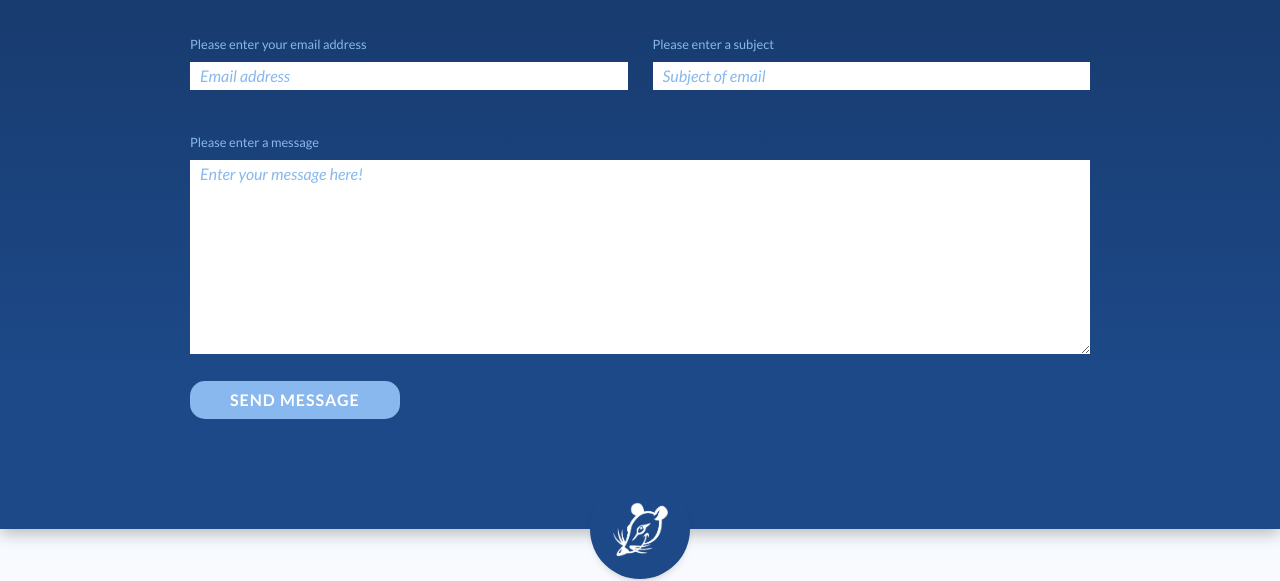
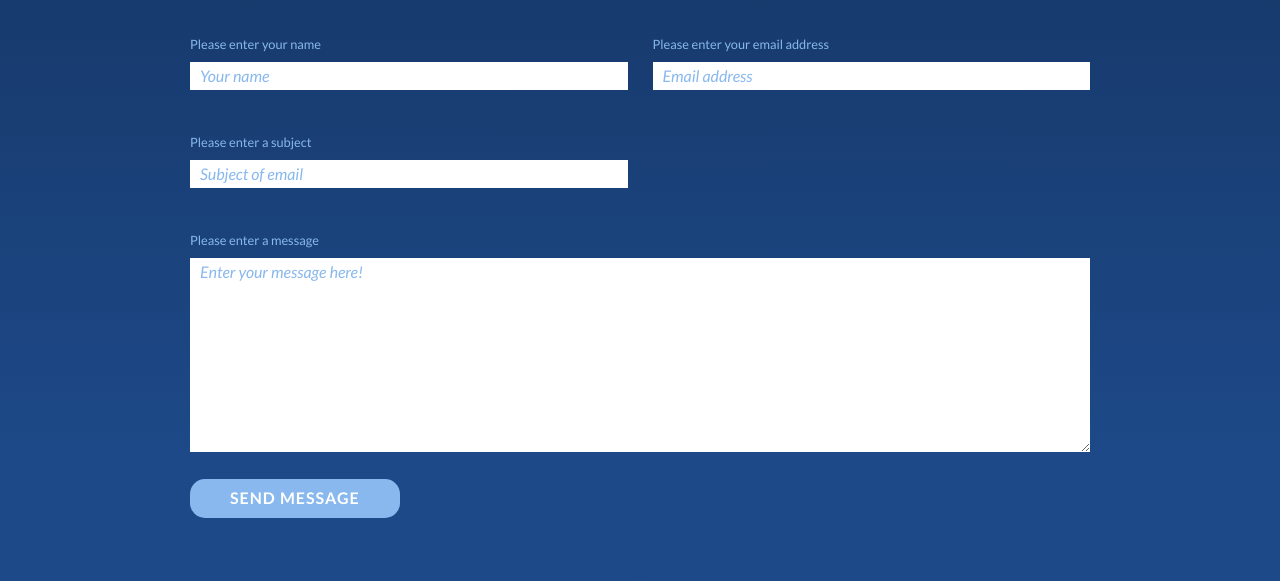
Before and after one commit to yourpalkat/runningrats, a plain HTML site: page contact.html in a window 1280 px wide. Shown: the part 256-837 px from the top of the page. Drawn offline with nearby package versions, Linux system fonts and the light colour scheme.

Commit message:
New email form via Formspree for better spam filtering

```diff
--- a/contact.html
+++ b/contact.html
@@ -31,15 +31,20 @@
 			<div class="wrapper">
 				<h2 class="white-text"><span class="light">Contact</span> us!</h2>
 				<p class="intro-text">Questions about our weekly meet-ups? About us? About running? About astrophysics? (Well, maybe not that last one.) Please get in touch!</p>
-				<form action="http://www.focuspocus.io/magic/88542568e8cea4c92d11c8df4748ddb7" class="contact-form" method="POST">
+				<form method="POST" action="https://formspree.io/mikelin88@gmail.com" class="contact-form">
 					<div class="input-group">
-						<label for="email" class="input-label">Please enter your email address</label>
-						<input type="email" id="email" name="email" class="form-input" placeholder="Email address" required>
+						<label for="name" class="input-label">Please enter your name</label>
+						<input type="name" id="name" name="name" class="form-input" placeholder="Your name" required>
 					</div>
 
 					<div class="input-group">
-						<label for="subject" class="input-label">Please enter a subject</label>
-						<input type="text" id="subject" name="subject" class="form-input" placeholder="Subject of email" required>
+						<label for="_replyto" class="input-label">Please enter your email address</label>
+						<input type="email" id="_replyto" name="_replyto" class="form-input" placeholder="Email address" required>
+					</div>
+
+					<div class="input-group">
+						<label for="_subject" class="input-label">Please enter a subject</label>
+						<input type="text" id="_subject" name="_subject" class="form-input" placeholder="Subject of email" required>
 					</div>
 
 					<div class="input-group full-width">
```
Also changed, not shown: index.html (+1 -0 lines).
